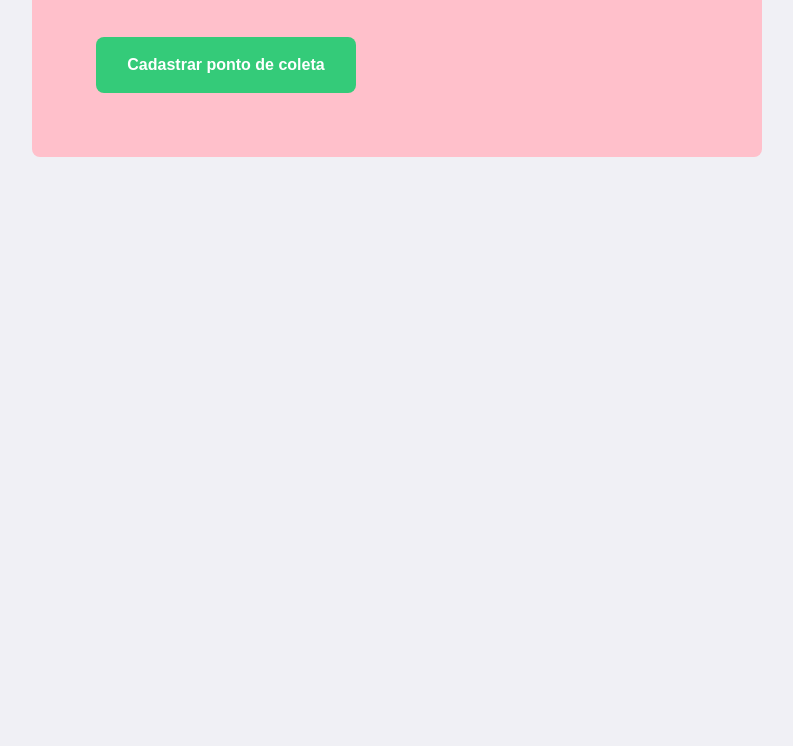
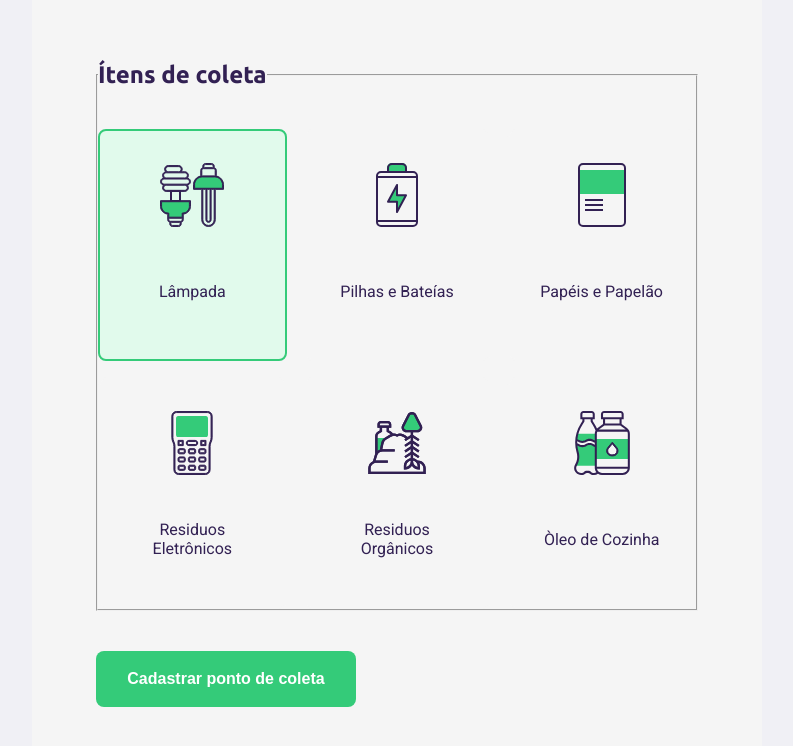
Before and after one commit to IlkaCarmo/Site-Ecoleta, a plain HTML site: page create-point.html in a window 1280 px wide. Shown: the part 708-1454 px from the top of the page, without its empty margins (243-1036 px from the left). Before the commit the page ends 945 px from the top, so only its background shows below. Drawn offline with Linux system fonts and the light colour scheme; no server answers.

Commit message:
Itens ayualizados

```diff
--- a/create-point.html
+++ b/create-point.html
@@ -35,24 +35,24 @@
 
                 <div class="field">
                     <label for="name">Nome da entidade</label>
-                    <input type="text" name="name">
+                    <input type="text" name="name" required>
                 </div>
 
                 <div class="field-group">
                     <div class="field">
                         <label for="address">Endereço</label>
-                        <input type="text" name="address">
+                        <input type="text" name="address" required>
                     </div>
                     <div class="field">
                         <label for="address2">Número/complemento</label>
-                        <input type="text" name="address2">
+                        <input type="text" name="address2" required>
                     </div>
                 </div>
 
                     <div class="field-group">
                         <div class="field">
                             <label for="state">Estado</label>
-                            <select name="uf">
+                            <select name="uf" required>
                                 <option value="">Selecione o Estado</option>
                             </select>
 
@@ -61,7 +61,7 @@
                         </div>
                         <div class="field">
                             <label for="city">Cidade</label>
-                            <select name="city" disabled> /*disabled, deixa o campo indisponivel para clicar*/
+                            <select name="city" disabled required> /*disabled, deixa o campo indisponivel para clicar*/
                                 <option value="">Selecione a Cidade</option>
 
                             </select>
@@ -72,8 +72,49 @@
 
 
             </fieldset>
+
+            <fieldset>
+                <legend>
+                    <h2>Ítens de coleta</h2>
+                </legend>
+
+                <div class="items-grid">
+                    <li data-id="1" class="selected">
+                        <img src="/assets/lampadas.svg" alt="Lâmpada">
+                        <span>Lâmpada</span>
+                    </li>
+                    <li data-id="2">
+                        <img src="/assets/baterias.svg" alt="Pilhas e Bateías">
+                        <span>Pilhas e Bateías</span>
+                    </li>
+                    <li data-id="3">
+                        <img src="/assets/papeis-papelao.svg" alt="Papéis e Papelão">
+                        <span>Papéis e Papelão</span>
+                    </li>
+                    <li data-id="4">
+                        <img src="/assets/eletronicos.svg" alt="Residuos Eletrônicos">
+                        <span>Residuos Eletrônicos</span>
+                    </li>
+                    <li data-id="5">
+                        <img src="/assets/organicos.svg" alt="Residuos Orgânicos">
+                        <span>Residuos Orgânicos</span>
+                    </li>
+                    <li data-id="6">
+                        <img src="/assets/oleo.svg" alt="Òleo de Cozinha">
+                        <span>Òleo de Cozinha</span>
+                    </li>
+
+
+                </div>
+
+
+
+
+            </fieldset>
+
+
+
             <button type="submit">Cadastrar ponto de coleta</button>
-
         </form>
 
     </div>
--- a/scripts/create-point.js
+++ b/scripts/create-point.js
@@ -26,11 +26,16 @@ function getCities(event){
 
     const url = `https://servicodados.ibge.gov.br/api/v1/localidades/estados/${ufValue}/municipios`
 
+    citySelect.innerHTML ="<option value> Selecione a cidade</option>"
+    citySelect.disabled = true
+
+
     fetch(url)
     .then( res => res.json() )
     .then( cities => {
+
             for(const city of cities){
-                citySelect.innerHTML += `<option value="${city.id}">${city.nome}</option>`
+                citySelect.innerHTML += `<option value="${city.nome}">${city.nome}</option>`
             }
             citySelect.disabled = false
     } )
--- a/styles/create-point.css
+++ b/styles/create-point.css
@@ -33,7 +33,7 @@
 }
 
 form{
-    background-color:pink;
+    background-color:#f5f5f5;
     margin: 80px auto;
 
     /*preenchimento interno*/
@@ -124,4 +124,46 @@ margin-left: 24px;
      background-color: #2fb86e;
  }
 
- /*01:02*/
+.items-grid{
+    display: grid;
+    grid-template-columns: 1fr 1fr 1fr;
+    gap: 16px;
+
+}
+
+.items-grid li {
+    background-color: #f5f5f5;
+    list-style: none;
+
+    border: 2px solid #f5f5f5;
+    border-radius:  8px;
+
+    height: 180px;
+
+    padding: 32px 24px 16px;
+
+    display: flex;
+    flex-direction: column;
+    align-items: center;
+    justify-content: space-between;
+
+    text-align: center;
+
+    cursor: pointer;
+}
+
+.items-grid li span{
+    margin-top: 12px;
+
+    flex: 1;
+    display: flex;
+    align-items: center;
+    color:  var(--title-color);
+
+}
+
+.items-grid li.selected{
+        background: #e1faec;
+        border:  2px solid #34cb79;
+
+}
```
